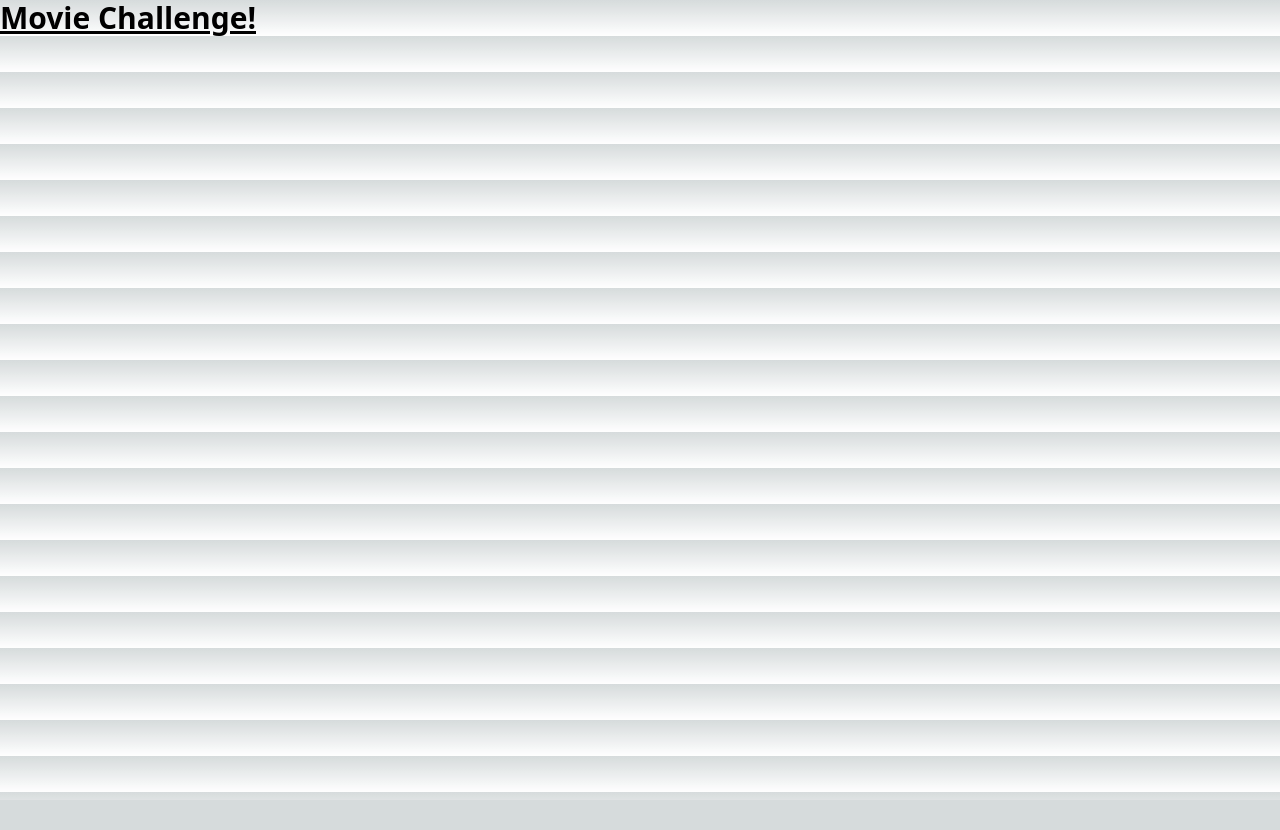
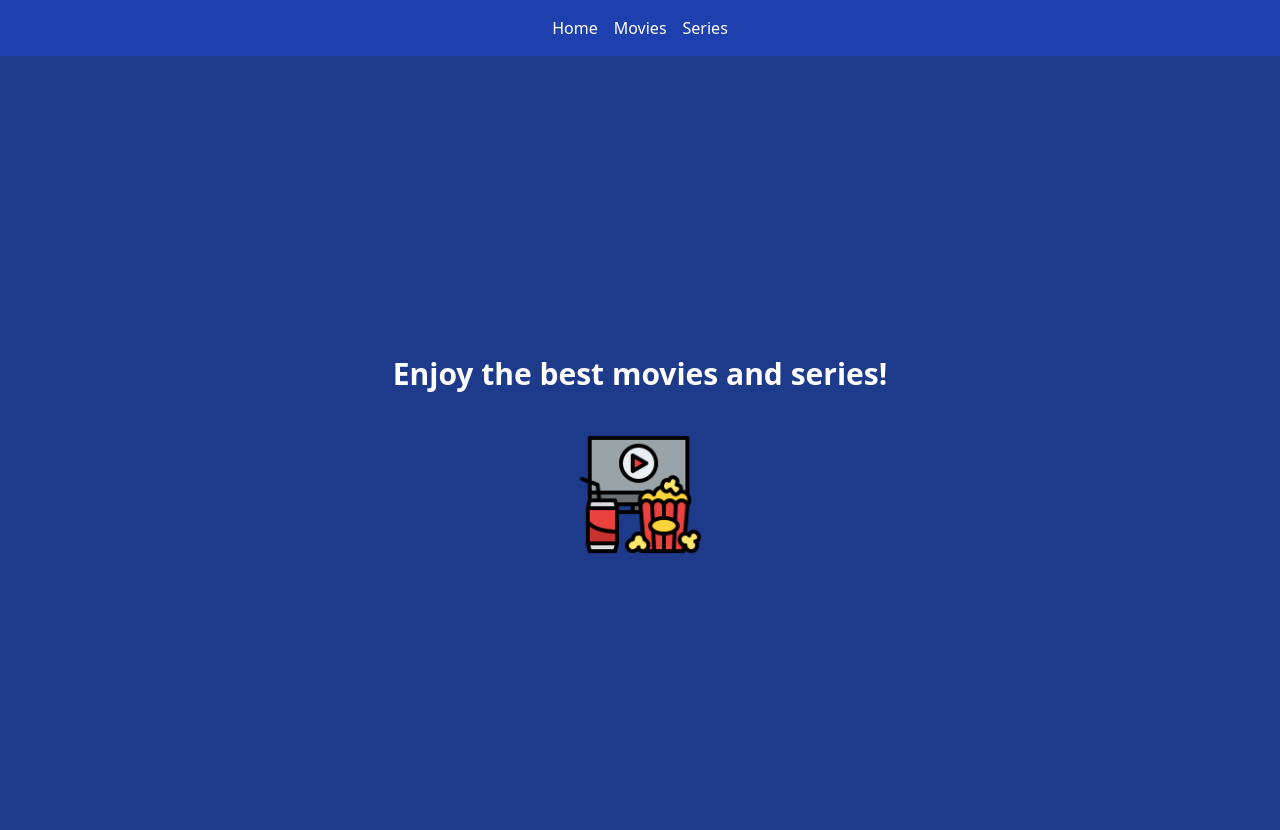
Before and after one commit to jelimarl/movie-challenge, a Next.js app: page / in a window 1280 px wide. Shown: the top 830 px of the page. Before the commit the page ends 800 px from the top, so only its background shows below. Built offline with nearby package versions, Linux system fonts and the light colour scheme.

Commit message:
Home styles

```diff
--- /dev/null
+++ b/components/header.jsx
@@ -0,0 +1,11 @@
+import Link from 'next/link'
+
+export default function Header() {
+  return (
+    <nav className='bg-blue-800 text-white p-4 flex space-x-4 justify-center'>
+      <Link href="/">Home</Link>
+      <Link href="/movies">Movies</Link>
+      <Link href="/series">Series</Link>
+    </nav>
+  )
+}
--- a/pages/index.jsx
+++ b/pages/index.jsx
@@ -2,6 +2,7 @@ import Head from 'next/head'
 import Image from 'next/image'
 import { Inter } from 'next/font/google'
 import styles from '@/styles/Home.module.css'
+import Header from '@/components/header'
 
 const inter = Inter({ subsets: ['latin'] })
 
@@ -119,9 +120,18 @@ export default function Home() {
         </div>
       </main> */}
 
-      <h1 className="text-3xl font-bold underline">
-        Movie Challenge!
-      </h1>
+      <Header></Header>
+      <main className='w-full h-screen bg-blue-900 px-5 flex flex-col space-y-10 items-center justify-center'>
+        <h1 className="text-3xl font-bold text-white">
+          Enjoy the best movies and series!
+        </h1>
+        <Image
+          src='/images/popcorn.png'
+          height={125}
+          width={125}
+          alt=""
+        />
+      </main>
     </>
   )
 }
--- /dev/null
+++ b/pages/movies.jsx
@@ -0,0 +1,10 @@
+import Header from "@/components/header";
+
+export default function Movies() {
+  return (
+    <div>
+      <Header></Header>
+      <h1>Movies</h1>
+    </div>
+  )
+}
--- /dev/null
+++ b/pages/series.jsx
@@ -0,0 +1,10 @@
+import Header from "@/components/header";
+
+export default function Series() {
+  return (
+    <div>
+      <Header></Header>
+      <h1>Series</h1>
+    </div>
+  )
+}
```
Also changed, not shown: public/images/popcorn.png (added).
